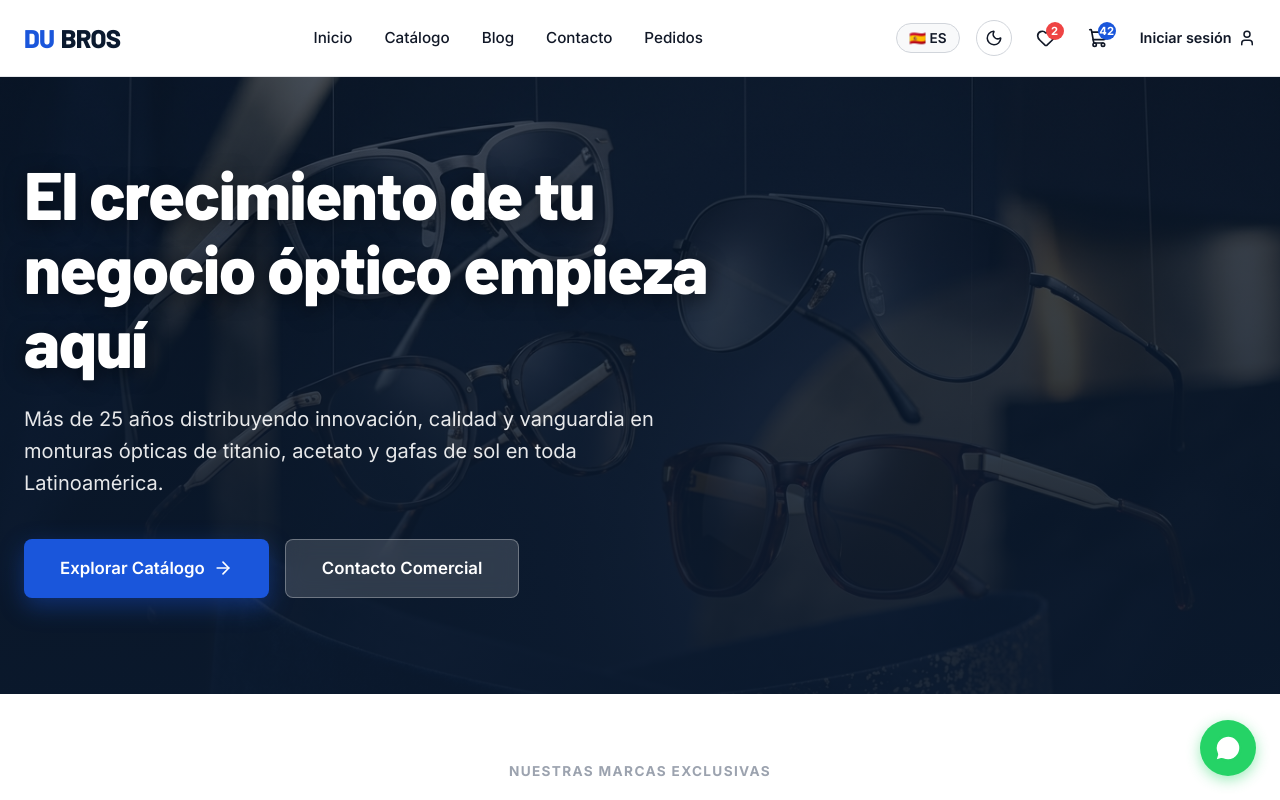
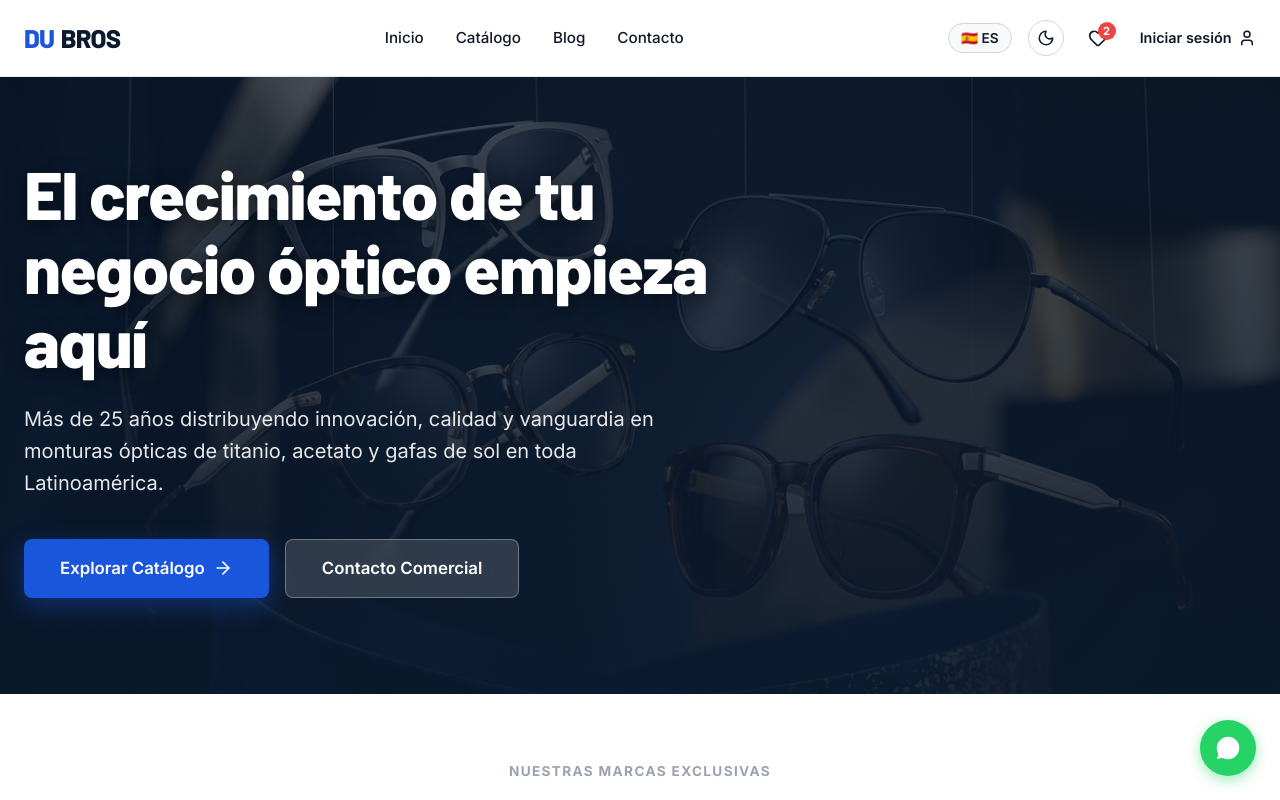
Before and after one commit to dubroswix-png/dubros-app, a Next.js app: page / in a window 1280 px wide. Shown: the top 800 px of the page. Built offline with nearby package versions, Linux system fonts and the light colour scheme.

Commit message:
fix: hide pedidos and cart links for guests

```diff
--- a/src/components/layout/Navbar.tsx
+++ b/src/components/layout/Navbar.tsx
@@ -75,9 +75,11 @@ export function Navbar() {
           <Link href="/contacto" style={{ color: 'var(--text-primary)', transition: 'color 0.2s' }}>
             Contacto
           </Link>
+          {isLoggedIn && (
             <Link href="/mi-cuenta/pedidos" style={{ color: 'var(--text-primary)', transition: 'color 0.2s' }}>
               Pedidos
             </Link>
+          )}
         </nav>
 
         <div style={{ display: 'flex', alignItems: 'center', gap: '1rem' }}>
@@ -119,6 +121,7 @@ export function Navbar() {
             )}
           </Link>
 
+          {isLoggedIn && (
             <Link
               href="/mi-cuenta/carrito"
               aria-label="Carrito"
@@ -153,6 +156,7 @@ export function Navbar() {
                 </span>
               )}
             </Link>
+          )}
 
           {isLoggedIn ? (
             <div style={{ display: 'flex', alignItems: 'center', gap: '0.5rem' }}>
```
Lines whose indentation alone changed are shown as unchanged.
